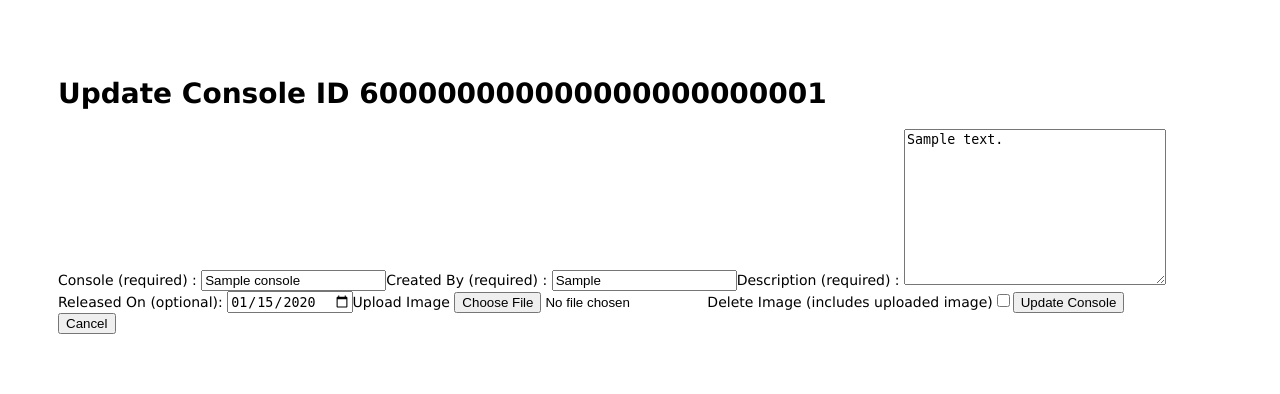
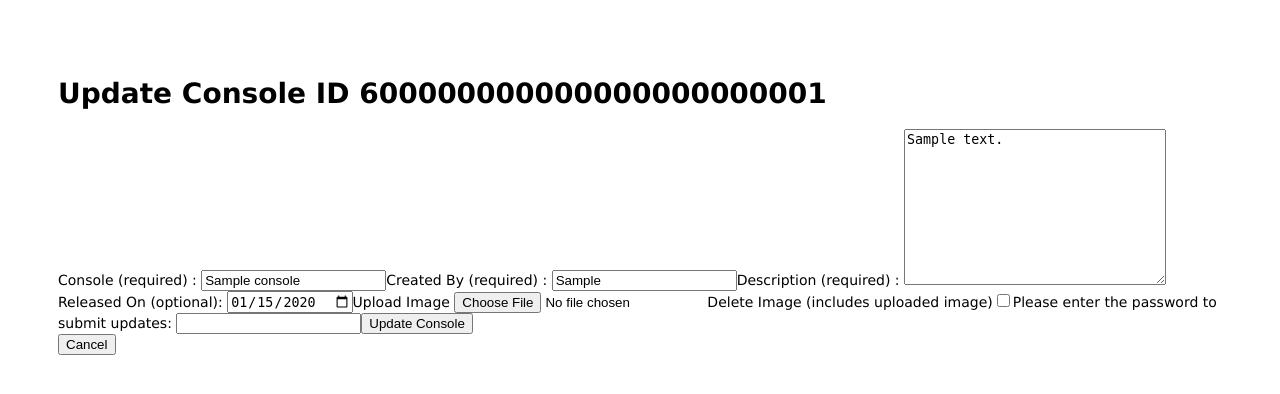
Before and after one commit to thebrianwong/odin-inventory-application, a Node server app: page /store/consoles/600000000000000000000001/update in a window 1280 px wide. Shown: the top 394 px of the page. Run offline with Node 20, Linux system fonts and the light colour scheme; tables that the repository leaves empty hold one stand-in row (values such as "Sample post"); some libraries are stand-ins or nearby versions.

Commit message:
Add password requirement for updating and deleting consoles, and fix issue where image and imageURL property destruction would take place if a validation error occurred

```diff
--- a/controllers/consoleController.js
+++ b/controllers/consoleController.js
@@ -158,6 +158,9 @@ const putUpdatedConsole = [
     .optional({ values: "falsy" })
     .isISO8601()
     .toDate(),
+  body("password", "Password is incorrect").custom(
+    (value) => value === process.env.PASSWORD
+  ),
   async (req, res, next) => {
     try {
       if (!mongoose.isValidObjectId(req.params.id)) {
@@ -180,6 +183,17 @@ const putUpdatedConsole = [
       } else {
         consoleDoc.releaseDate = undefined;
       }
+      if (!errors.isEmpty()) {
+        if (req.file) {
+          deleteOldImage("consoles", req.file.filename);
+        }
+        res.render("../views/consoles/consolesForm", {
+          title: `Update Console ID ${req.params.id}`,
+          consoleDoc,
+          buttonLabel: "Update Console",
+          errors: errors.array(),
+        });
+      } else {
         if (req.body.delete && consoleDoc.imageURL) {
           deleteOldImage("consoles", consoleDoc.imageURL);
           if (req.file) {
@@ -192,14 +206,6 @@ const putUpdatedConsole = [
           }
           consoleDoc.imageURL = req.file.filename;
         }
-      if (!errors.isEmpty()) {
-        res.render("../views/consoles/consolesForm", {
-          title: `Update Console ID ${req.params.id}`,
-          consoleDoc,
-          buttonLabel: "Update Console",
-          errors: errors.array(),
-        });
-      } else {
         await consoleDoc.save();
         res.redirect(consoleDoc.url);
       }
@@ -237,13 +243,18 @@ const getDeleteConsolePage = async (req, res, next) => {
   }
 };
 
-const deleteConsole = async (req, res, next) => {
+const deleteConsole = [
+  body("password", "Password is incorrect").custom(
+    (value) => value === process.env.PASSWORD
+  ),
+  async (req, res, next) => {
     try {
       if (!mongoose.isValidObjectId(req.params.id)) {
         const err = new Error("Console ID is invalid");
         err.status = 404;
         next(err);
       }
+      const errors = validationResult(req);
       const [consoleDoc, videoGamesWithConsole] = await Promise.all([
         Console.findById(req.params.id).exec(),
         VideoGame.find({ console: req.params.id }).exec(),
@@ -260,16 +271,26 @@ const deleteConsole = async (req, res, next) => {
         err.status = 404;
         next(err);
       }
+      if (!errors.isEmpty()) {
+        res.render("../views/consoles/consolesDelete", {
+          title: `Delete Console ID ${req.params.id}`,
+          consoleDoc,
+          videoGamesWithConsole,
+          errors: errors.array(),
+        });
+      } else {
         if (consoleDoc.imageURL) {
           deleteOldImage("consoles", consoleDoc.imageURL);
         }
         await Console.deleteOne({ _id: req.params.id }).exec();
         res.redirect("/store/consoles");
+      }
     } catch (err) {
       err.state = 404;
       next(err);
     }
-};
+  },
+];
 
 const handleFileUpload = (req, res, next) => {
   const consoleStorage = multerStorage("consoles");
--- a/views/consoles/consolesDelete.pug
+++ b/views/consoles/consolesDelete.pug
@@ -10,8 +10,14 @@ block content
   if (!videoGamesWithConsole.length)
     p= `Are you sure you want to delete the ${consoleDoc.name} console?`
     form(action=`/store/consoles/${consoleDoc._id}/delete?_method=DELETE`, method="post")
+      label(for="password") Please enter the password to confirm deletion:
+          input#password(type="password", name="password")
       input(type="submit", value="Delete Console")
 
 
   a(href=`/store/consoles/${consoleDoc._id}`)
     button Cancel
+
+  if (errors)
+    for error in errors
+      p= error.msg
--- a/views/consoles/consolesForm.pug
+++ b/views/consoles/consolesForm.pug
@@ -19,6 +19,10 @@ block content
       label(for="delete") Delete Image (includes uploaded image)
         input#delete(type="checkbox", name="delete")
 
+    if (consoleDoc)
+      label(for="password") Please enter the password to submit updates:
+        input#password(type="password", name="password")
+
     input(type="submit", value=buttonLabel)
 
   a(href=(consoleDoc ? `/store/consoles/${consoleDoc._id}` : "/store/consoles"))
```
Lines whose indentation alone changed are shown as unchanged.
